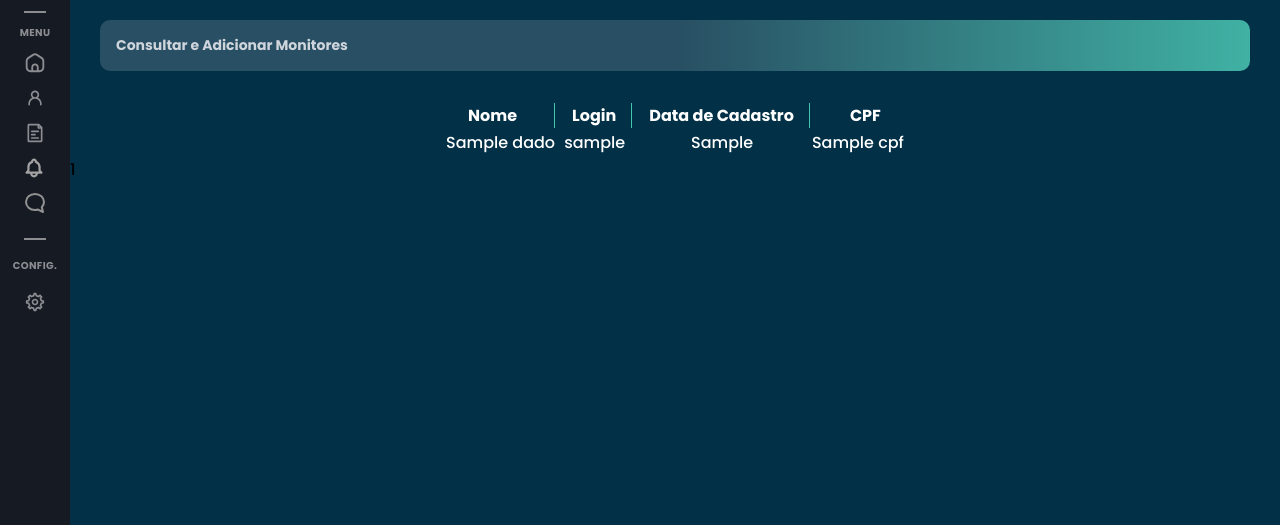
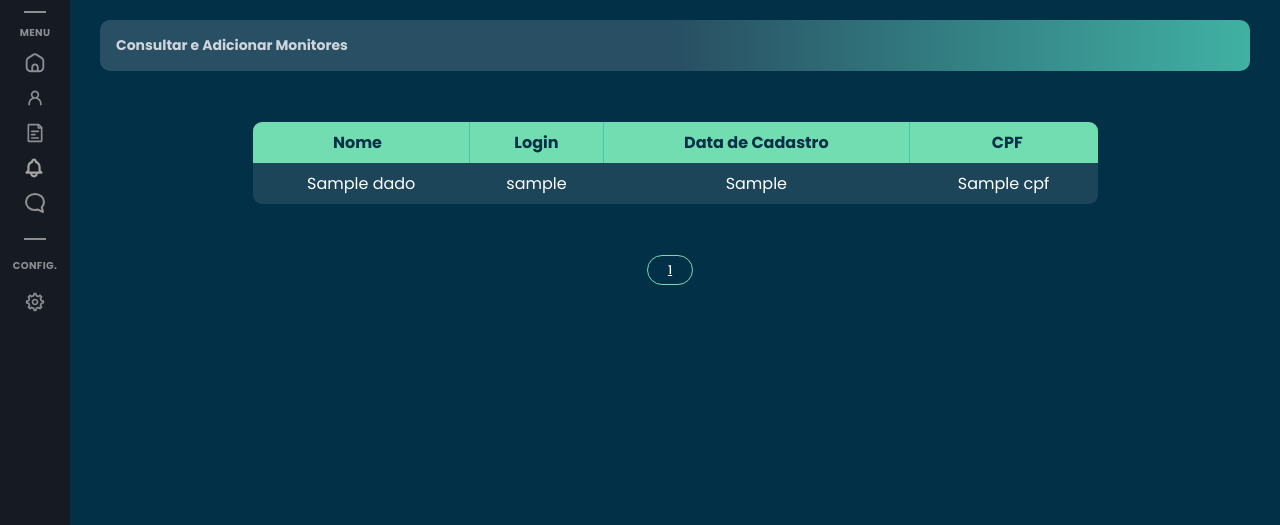
Before and after one commit to aasjunior/tera_dashboard, a Flask app: page /consulta-monitores in a window 1280 px wide. Shown: the part 75-600 px from the top of the page. Run offline with Flask 3, Linux system fonts and the light colour scheme; a database or web service that is not in the repository returns one stand-in record (values such as "Sample title").

Commit message:
table and navigation by btns are ok

```diff
--- a/controllers/routes.py
+++ b/controllers/routes.py
@@ -4,6 +4,8 @@
 import math
 
 client = MongoClient('localhost', 27017)
+db = client['monitor']
+collection = db['dados']
 
 def init_app(app):
 
@@ -127,16 +129,13 @@
         }
         return render_template("consulta-pacientes.html", **components)
 
-    @app.route("/consulta-monitores")
+    @app.route('/consulta-monitores')
     def consulta_monitores():
         components = {
             'sidebar': render_sidebar,
             'welcome_card': render_welcome_card,
             'header_title' : render_header_title,
         }
-        # Acessa a coleção 'dados' no banco de dados 'monitor'
-        db = client['monitor']
-        collection = db['dados']
 
         total_registros = collection.count_documents({})
         num_paginas = math.ceil(total_registros / 10)  # Calcula o número total de páginas
@@ -152,10 +151,16 @@
 
     @app.route('/pagina/<int:page_num>')
     def pagina(page_num=1):
+        components = {
+            'sidebar': render_sidebar,
+            'welcome_card': render_welcome_card,
+            'header_title' : render_header_title,
+        }
+
         total_registros = collection.count_documents({})
         num_paginas = math.ceil(total_registros / 10)  # Calcula o número total de páginas
 
         skip_num = (page_num - 1) * 10
         registros = list(collection.find().sort('_id', -1).skip(skip_num).limit(10))
 
-        return render_template('consulta-monitores.html', registros=registros, num_paginas=num_paginas, page_num=page_num)
+        return render_template('consulta-monitores.html', registros=registros, num_paginas=num_paginas, page_num=page_num, **components)
--- a/views/consulta-monitores.html
+++ b/views/consulta-monitores.html
@@ -6,7 +6,7 @@
         {{ welcome_card('User', False, 'Consultar e Adicionar Monitores') | safe }} <!--Aqui é o titulo da etapa-->
 
         <section class="d-flex horizontal-center mt-30">
-            <table class="lbl-white">
+            <table class="lbl-white mt-20">
                 <thead>
                     <tr>
                         <th>Nome</th>
@@ -28,25 +28,21 @@
             </table>
         </section>
 
-        <div id="pagination">
-            {% if registros|length == 10 %}
-            <button onclick="loadNextPage('{{ page_num|safe }}')">Próxima Página</button>
-            {% endif %}
-            <div>
+        <section class="mt-50 mb-30">
+            <div id="pagination" class="d-flex center">
                 {% if page_num > 1 %}
-                <a href="{{ url_for('pagina', page_num=page_num-1) }}">Página Anterior</a>
+                    <a href="{{ url_for('pagina', page_num=page_num-1) }}" class="button btn-pagination mr-10">Página Anterior</a>
                 {% endif %}
+
                 {% for num in range(1, num_paginas+1) %}
-                <a href="{{ url_for('pagina', page_num=num) }}">{{ num }}</a>
+                    <a href="{{ url_for('pagina', page_num=num) }}" class="button btn-pagination d-flex mr-10" style="text-decoration: underline;">{{ num }}</a>
                 {% endfor %}
+                {% if registros|length == 10 %}
+                    <button onclick="loadNextPage('{{ page_num|safe }}')" class="button btn-pagination mr-10">Próxima Página</button>
+                {% endif %}
             </div>
-        </div>
+        </section>
 
-        <!-- <section class="d-flex horizontal-center mt-30"> -->
-            <!-- <a href="/paciente-diagnostico" class="btn-font button btn-border-green mr-20">Voltar</a>
-            <input class="btn-font-blue button btn-green mr-20" type="submit" value="Salvar" name="salvar">
-            <a href="/dashboard" class="btn-font button btn-border-green mr-20">Próximo</a>
-        </section> -->
     </main>
 </div>
 {% include 'blades/footer.html' %}
--- a/views/static/css/diagnostico-paciente.css
+++ b/views/static/css/diagnostico-paciente.css
@@ -154,3 +154,62 @@
     height: 40px;
     margin-top: 10px;
 }
+
+/* tabelas */
+table {
+    border-collapse: collapse;
+    width: 70%;
+    overflow: hidden;
+  }
+
+  th, td {
+    font-size: medium;
+    font-weight: normal;
+    padding: 8px;
+  }
+
+  th {
+    font-weight: bold;
+    padding: 8px;
+    color: var(--bg-primary);
+    background-color: #71DDB1;
+
+  }
+
+  tr:nth-child(odd) {
+    background-color: rgba(255, 255, 255, 0.1);
+  }
+
+  tr:nth-child(even) {
+    background-color: #2D5468;
+  }
+
+  tr:hover {
+    color: var(--bg-primary);
+    background-color: #71DDB1;
+  }
+
+  /* Round only the outer border of the table */
+  table {
+    border-radius: 10px;
+    border: 1px solid #000;
+  }
+
+.btn-pagination{
+    border: 1px solid #71DDB1;
+    border-radius: 100px;
+    background-color: var(--bg-primary);
+    padding-top: 5px;
+    padding-bottom: 5px;
+    padding-left: 20px;
+    padding-right: 20px;
+    font-size: 12px;
+    color: var(--color-white);
+    font-family: 'Poppins';
+}
+
+
+.btn-pagination:hover{
+    background-color: var(--color-green);
+    color: var(--bg-primary);
+}
--- a/views/static/css/global.css
+++ b/views/static/css/global.css
@@ -381,6 +381,10 @@
     margin-top: 30px;
 }
 
+.mt-50{
+    margin-top: 50px;
+}
+
 .mb-10{
     margin-bottom: 10px;
 }
```
